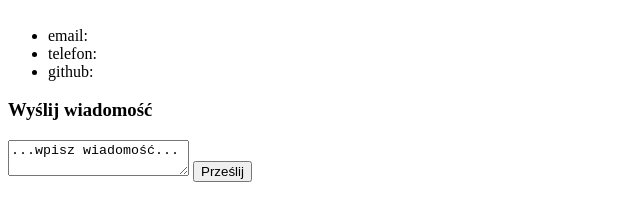
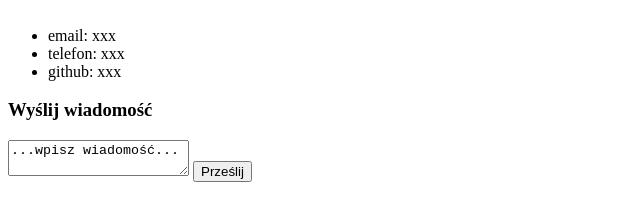
Before and after one commit to lukasz-zytko/website, a plain HTML site: page kontakt.html in a window 1280 px wide. Shown: the part 433-630 px from the top of the page, 0-640 px from the left. Drawn offline with Linux system fonts and the light colour scheme.

Commit message:
Add info

```diff
--- a/kontakt.html
+++ b/kontakt.html
@@ -11,9 +11,9 @@
             <img src="lukasz-zytko.JPG" title="Łukasz Żytko" alt="Łukasz Żytko" width="200">
         <h2>Kontakt</h2>
             <ul>
-                <li>email: </li>
-                <li>telefon: </li>
-                <li>github: </li>
+                <li>email: xxx</li>
+                <li>telefon: xxx</li>
+                <li>github: xxx</li>
             </ul>
         <h3>Wyślij wiadomość</h3>
             <form>
```
